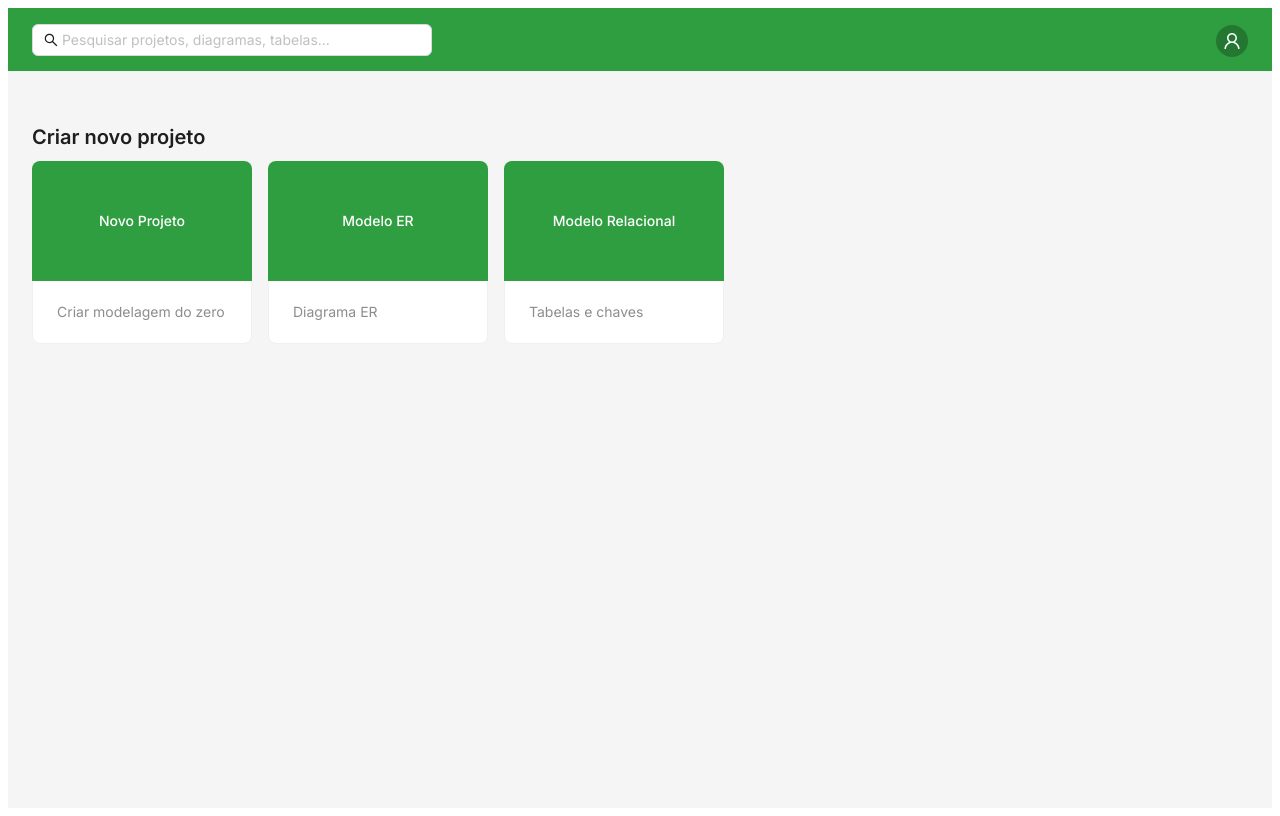
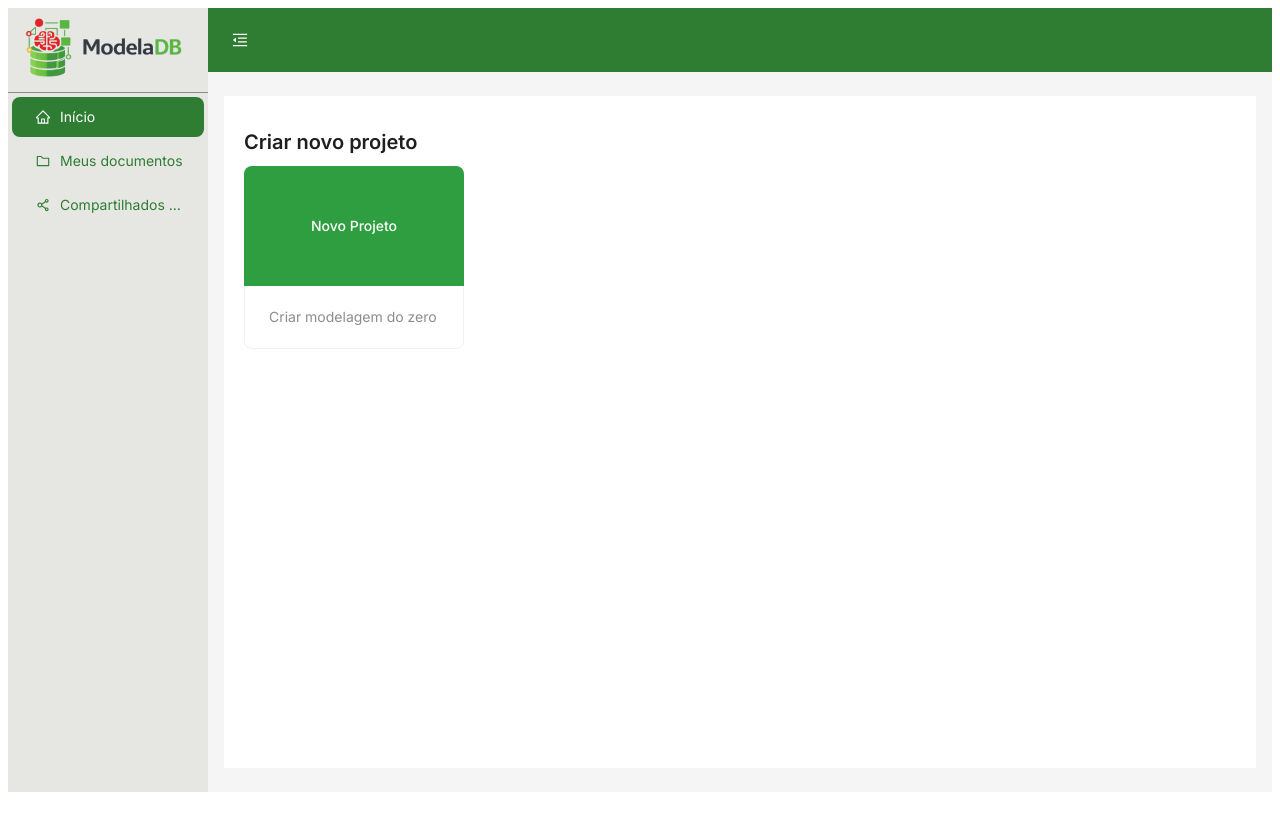
Before and after one commit to duda8399/modeladb-frontend, a React (Vite) app: page /dashboard in a window 1280 px wide. Built offline with nearby package versions, Linux system fonts and the light colour scheme; what reactflow would draw is missing.

Commit message:
ajustando layout dashboard

```diff
--- a/src/App.tsx
+++ b/src/App.tsx
@@ -7,8 +7,23 @@ function App() {
     <ConfigProvider
       theme={{
         token: {
-          colorPrimary: "#2f9e41",
+          colorPrimary: "#2F7D32",
+          colorError: "#B11226",
           fontFamily: "Inter, sans-serif",
+        },
+        components: {
+          Layout: {
+            siderBg: "#E6E7E3",
+            headerBg: "#F5F5F3",
+          },
+          Menu: {
+            darkItemBg: "#E6E7E3",
+            darkItemColor: "#2F7D32",
+            darkItemHoverBg: "#6FBF8E",
+            darkItemHoverColor: "#FFFFFF",
+            darkItemSelectedBg: "#2F7D32",
+            darkItemSelectedColor: "#FFFFFF",
+          },
         },
       }}
     >
--- a/src/views/Authenticator/login.tsx
+++ b/src/views/Authenticator/login.tsx
@@ -21,9 +21,7 @@ export default function LoginPage() {
   const navigate = useNavigate();
 
   return (
-    <Layout
-      style={{ minHeight: "100vh", background: "#fff", overflow: "hidden" }}
-    >
+    <Layout style={{ background: "#fff", overflow: "hidden" }}>
       <Header
         style={{
           background: "#fff",
@@ -84,7 +82,7 @@ export default function LoginPage() {
               size="large"
               block
               style={{ marginTop: 24 }}
-              onClick={() => navigate("/")}
+              onClick={() => navigate("/dashboard")}
             >
               Login
             </Button>
--- a/src/views/Authenticator/register.tsx
+++ b/src/views/Authenticator/register.tsx
@@ -19,9 +19,7 @@ export default function RegisterPage() {
   const navigate = useNavigate();
 
   return (
-    <Layout
-      style={{ minHeight: "100vh", background: "#fff", overflow: "hidden" }}
-    >
+    <Layout style={{ background: "#fff", overflow: "hidden" }}>
       <Header
         style={{
           background: "#fff",
@@ -114,7 +112,7 @@ export default function RegisterPage() {
               </Form.Item>
             </Form>
 
-            <Button type="primary" size="large" block style={{ marginTop: 24 }}>
+            <Button type="primary" size="large" block style={{ marginTop: 10 }}>
               Criar conta
             </Button>
 
--- a/src/views/MainPage/index.tsx
+++ b/src/views/MainPage/index.tsx
@@ -1,35 +1,121 @@
-import { Layout, Row, Col, Typography } from 'antd';
-import { HeaderBar } from '../../components/DashboardComponents/HeaderBar';
-import { ProjectCard } from '../../components/DashboardComponents/ProjectCard';
-import { useNavigate } from 'react-router-dom';
+import React, { useState } from "react";
+import {
+  FolderOutlined,
+  HomeOutlined,
+  MenuFoldOutlined,
+  MenuUnfoldOutlined,
+  ShareAltOutlined,
+} from "@ant-design/icons";
+import { Button, Col, Layout, Menu, Row, theme } from "antd";
+import { useNavigate } from "react-router-dom";
+import LogoFull from "../../assets/logo.png";
+import LogoIcon from "../../assets/icon.png";
+import Title from "antd/es/typography/Title";
+import { ProjectCard } from "../../components/DashboardComponents/ProjectCard";
 
-const { Content } = Layout;
-const { Title } = Typography;
+const { Header, Sider, Content } = Layout;
 
-export default function MainPage() {
+const MainPage: React.FC = () => {
   const navigate = useNavigate();
+  const [collapsed, setCollapsed] = useState(false);
+  const {
+    token: { colorPrimary },
+  } = theme.useToken();
 
   return (
-        <Layout style={{ minHeight: '100vh' }}>
-            <HeaderBar />
+    <Layout>
+      <Sider trigger={null} collapsible collapsed={collapsed}>
+        <div
+          onClick={() => navigate("/")}
+          style={{
+            height: 85,
+            display: "flex",
+            alignItems: "center",
+            justifyContent: "center",
+            cursor: "pointer",
+            borderBottom: "1px solid #8c8c8c",
+          }}
+        >
+          <img
+            src={collapsed ? LogoIcon : LogoFull}
+            style={{
+              width: collapsed ? 60 : 200,
+              height: collapsed ? 60 : 80,
+              transition: "all 0.2s ease",
+              objectFit: "cover",
+            }}
+            alt="Logo"
+          />
+        </div>
 
-            <Content style={{ padding: '24px' }}>
+        <Menu
+          theme="dark"
+          mode="inline"
+          defaultSelectedKeys={["1"]}
+          items={[
+            {
+              key: "1",
+              icon: <HomeOutlined />,
+              label: "Início",
+              title: "Início",
+            },
+            {
+              key: "2",
+              icon: <FolderOutlined />,
+              label: "Meus documentos",
+              title: "Meus documentos",
+            },
+            {
+              key: "3",
+              icon: <ShareAltOutlined />,
+              label: "Compartilhados comigo",
+              title: "Compartilhados comigo",
+            },
+          ]}
+        />
+      </Sider>
+      <Layout style={{ minHeight: "98vh" }}>
+        <Header
+          style={{
+            padding: 0,
+            background: colorPrimary,
+          }}
+        >
+          <Button
+            type="text"
+            icon={collapsed ? <MenuUnfoldOutlined /> : <MenuFoldOutlined />}
+            onClick={() => setCollapsed(!collapsed)}
+            style={{
+              fontSize: "16px",
+              width: 64,
+              height: 64,
+              color: "#fff",
+            }}
+          />
+        </Header>
+        <Content
+          style={{
+            margin: "24px 16px",
+            padding: "5px 20px",
+            background: "#fff",
+            borderRadius: 2,
+          }}
+        >
           <Title level={4}>Criar novo projeto</Title>
 
           <Row gutter={[16, 16]}>
             <Col>
-                        <ProjectCard title="Novo Projeto" description="Criar modelagem do zero" onClick={() => navigate('/model')} />
-                    </Col>
-
-                    <Col>
-                        <ProjectCard title="Modelo ER" description="Diagrama ER" />
-                    </Col>
-
-                    <Col>
-                        <ProjectCard title="Modelo Relacional" description="Tabelas e chaves" />
+              <ProjectCard
+                title="Novo Projeto"
+                description="Criar modelagem do zero"
+                onClick={() => navigate("/model")}
+              />
             </Col>
           </Row>
         </Content>
       </Layout>
+    </Layout>
   );
-}
+};
+
+export default MainPage;
```
Also changed, not shown: src/components/DashboardComponents/HeaderBar.tsx (+9 -9 lines), src/assets/icon.png. Lines whose indentation alone changed are shown as unchanged.
